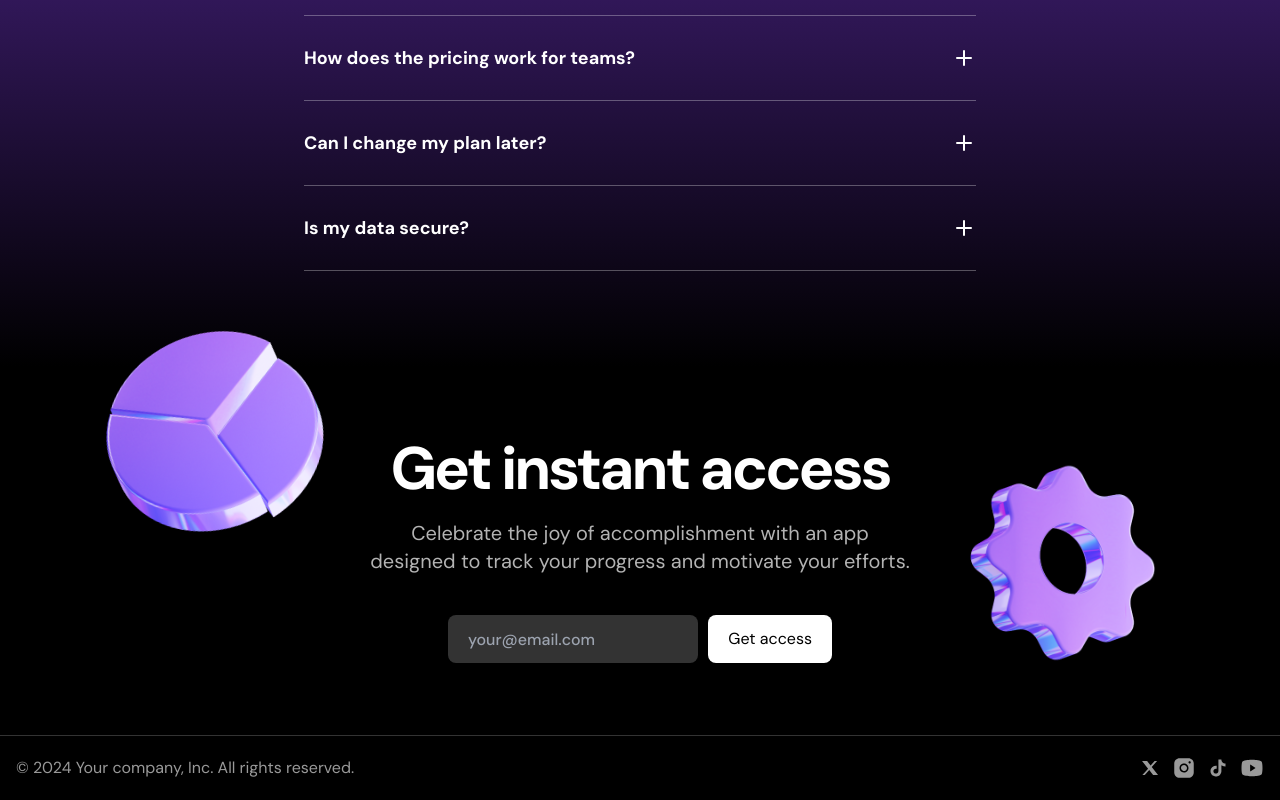
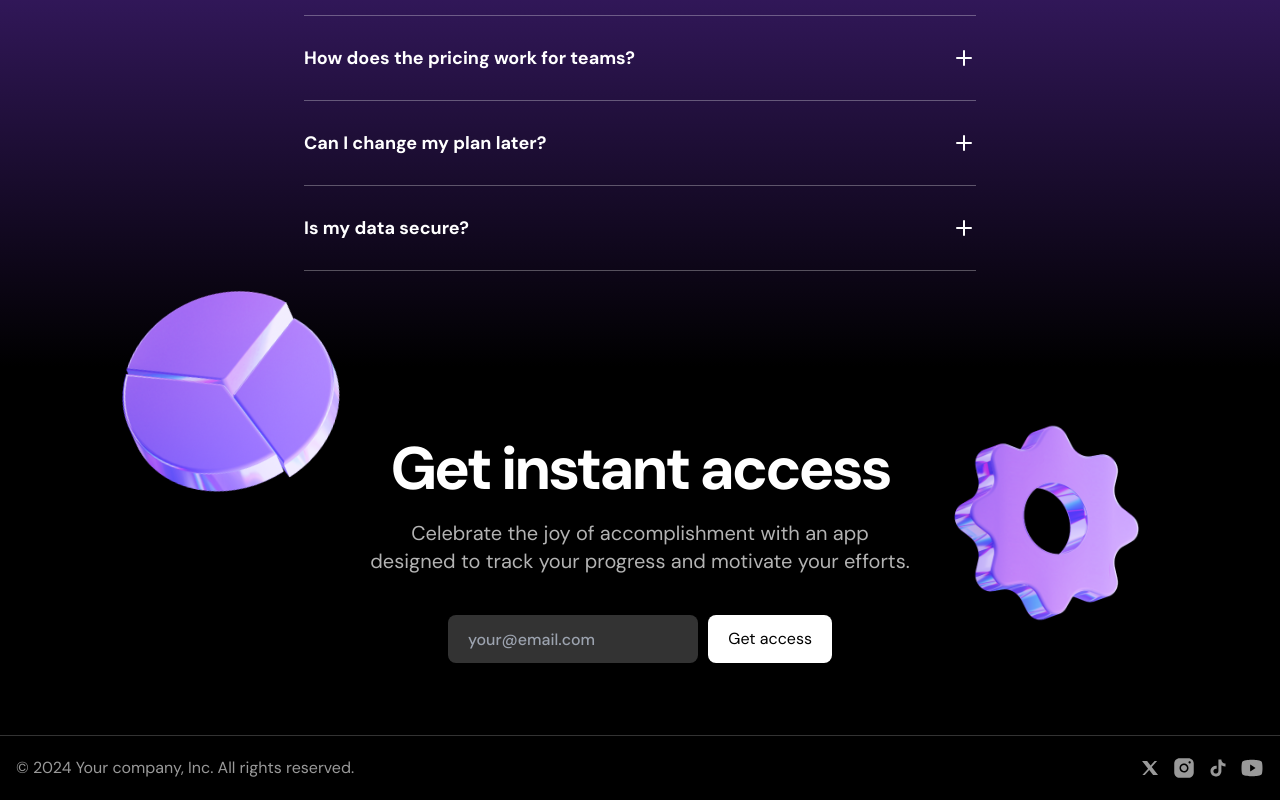
Before and after one commit to mdshafiqcs/dark-saas-landing-page, a Next.js app: page / in a window 1280 px wide. Shown: the part 3235-4035 px from the top of the page. Built offline with nearby package versions, Linux system fonts and the light colour scheme.

Commit message:
call to action animation done

```diff
--- a/src/components/CallToAction.tsx
+++ b/src/components/CallToAction.tsx
@@ -1,12 +1,31 @@
+"use client";
+
 import { helixImage, emojiStarImage } from "@/assets/images";
 import Image from "next/image";
+import { motion, useScroll, useTransform } from "framer-motion";
+import { useRef } from "react";
 
 
 export const CallToAction = () => {
-  return <div className='bg-black text-white text-center py-[72px] sm:py[24] overflow-x-clip '>
+
+  const containerRef = useRef<HTMLDivElement>(null);
+
+  const {scrollYProgress} = useScroll({
+    target: containerRef,
+    offset: ["start end", "end end"],
+  });
+
+  const translateY = useTransform(scrollYProgress, [0,1], [40, -40]);
+
+
+  return <div ref={containerRef} className='bg-black text-white text-center py-[72px] sm:py[24] overflow-x-clip '>
     <div className='container max-w-xl relative'>
-      <Image src={helixImage} alt="helix image" width={200} height={200} className='absolute top-6 left-[calc(100%+36px)] ' />
-      <Image src={emojiStarImage} alt="emoji star image" width={225} height={225} className='absolute -top-[120px] right-[calc(100%+24px)] rotate-12 ' />
+      <motion.div style={{ translateY }}>
+        <Image src={helixImage} alt="helix image" width={200} height={200} className='absolute top-6 left-[calc(100%+36px)] ' />
+      </motion.div>
+      <motion.div style={{ translateY }}>
+        <Image src={emojiStarImage} alt="emoji star image" width={225} height={225} className='absolute -top-[120px] right-[calc(100%+24px)] rotate-12 ' />
+      </motion.div>
 
       <h2 className='text-5xl sm:text-6xl font-bold tracking-tighter'>Get instant access</h2>
       <p className='text-xl text-white/70 mt-5'>Celebrate the joy of accomplishment with an app designed to track your progress and motivate your efforts.</p>
```
